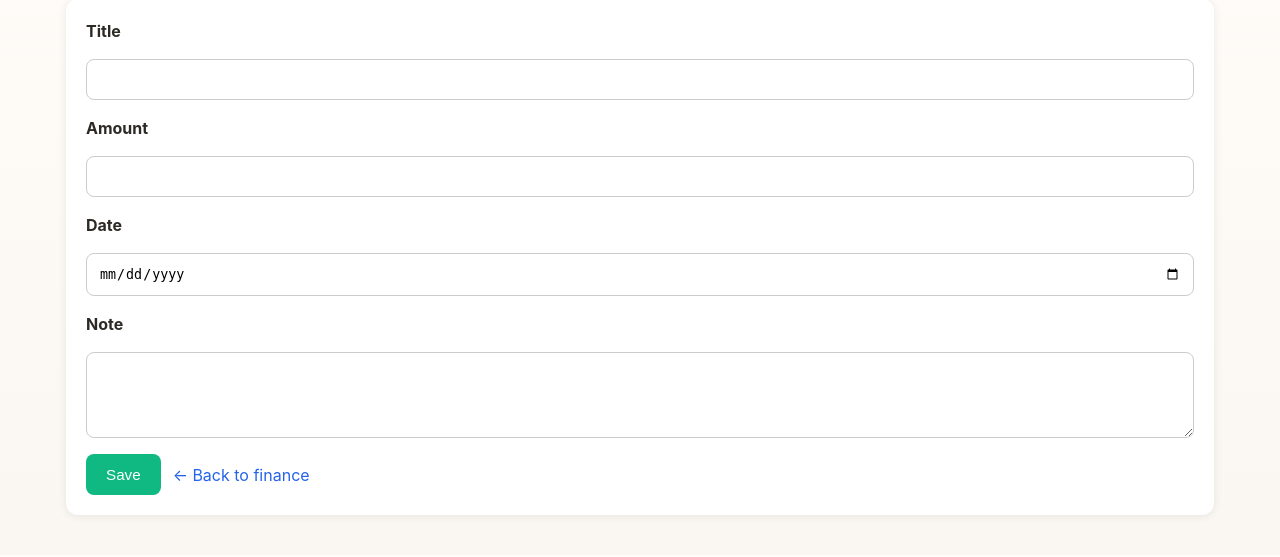
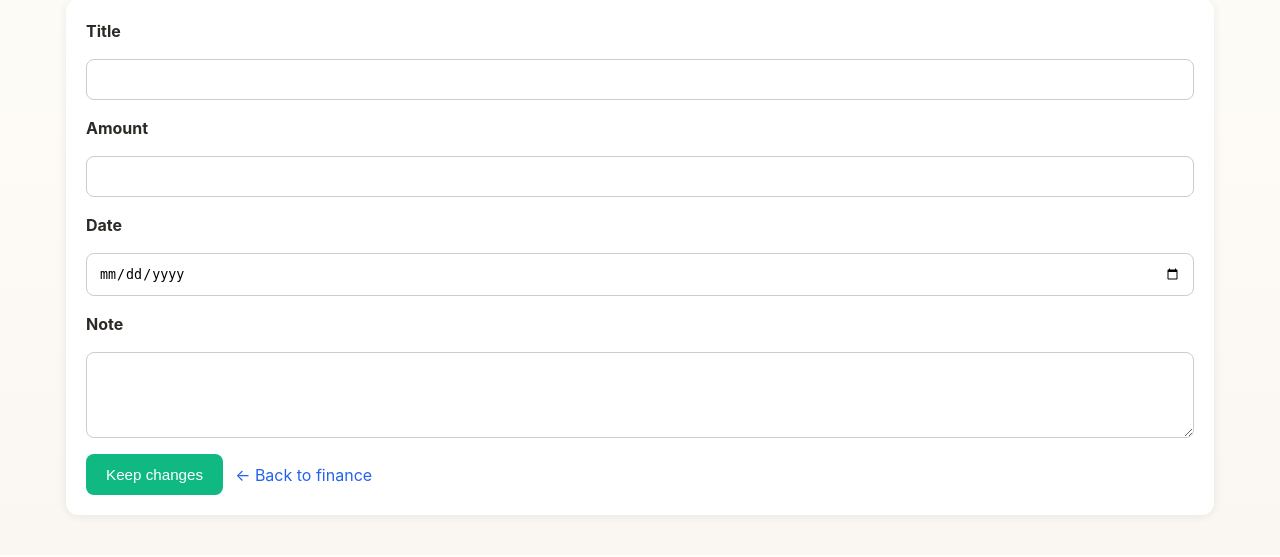
Before and after one commit to bartlomiejsurma/todoproject, a Flask app: template app/templates/income_card.html in a window 1280 px wide. Shown: the part 175-732 px from the top of the page. Run offline with Flask 3, Linux system fonts and the light colour scheme; the template is opened without the code that fills it, so the values that code supplies are empty.

Commit message:
further finance fixing

```diff
--- a/app/templates/expense_card.html
+++ b/app/templates/expense_card.html
@@ -28,7 +28,7 @@
         <textarea name="note" rows="4" style="width:100%; padding:12px; border:1px solid #ccc; border-radius:8px;">{{ expense.note }}</textarea>
 
         <div style="display:flex; gap:12px; align-items:center; flex-wrap:wrap;">
-            <button type="submit" style="padding:12px 20px; background:#2563eb; color:white; border:none; border-radius:8px; cursor:pointer;">Save</button>
+            <button type="submit" style="padding:12px 20px; background:#2563eb; color:white; border:none; border-radius:8px; cursor:pointer;">Keep changes</button>
             <a href="/finanse" style="color:#2563eb; text-decoration:none;">← Back to finance</a>
         </div>
     </form>
--- a/app/templates/income_card.html
+++ b/app/templates/income_card.html
@@ -16,7 +16,7 @@
         <textarea name="note" rows="4" style="width:100%; padding:12px; border:1px solid #ccc; border-radius:8px;">{{ income.note }}</textarea>
 
         <div style="display:flex; gap:12px; align-items:center; flex-wrap:wrap;">
-            <button type="submit" style="padding:12px 20px; background:#10b981; color:white; border:none; border-radius:8px; cursor:pointer;">Save</button>
+            <button type="submit" style="padding:12px 20px; background:#10b981; color:white; border:none; border-radius:8px; cursor:pointer;">Keep changes</button>
             <a href="/finanse" style="color:#2563eb; text-decoration:none;">← Back to finance</a>
         </div>
     </form>
```
